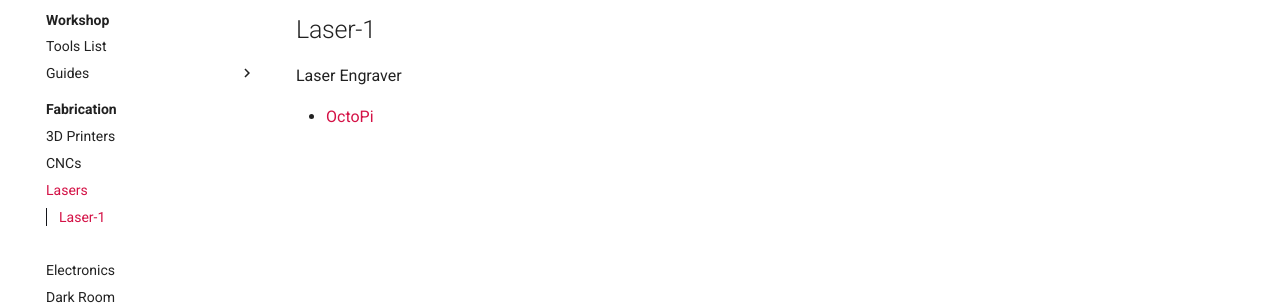
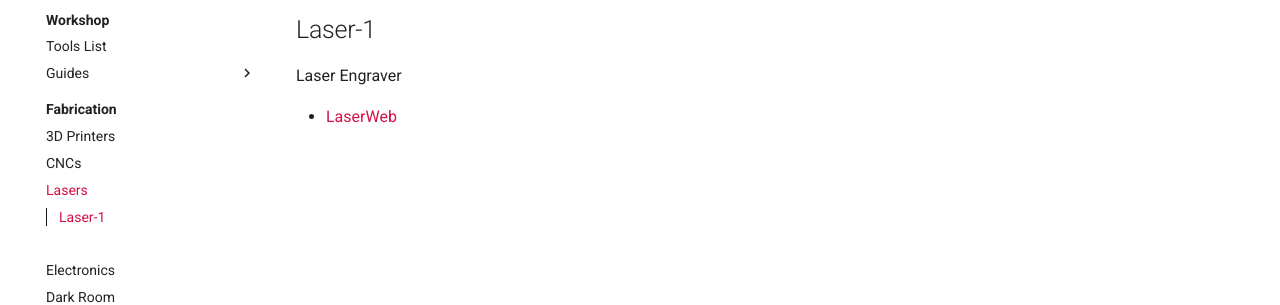
Before and after one commit to leigh-hackspace/HackspaceWiki, an MkDocs documentation site: the page built from docs/facilities/fabrication/lasers.md, in a window 1280 px wide. Shown: the part 256-561 px from the top of the page. Built offline with MkDocs 1.6.1 and Material for MkDocs 9.7.7, drawn with Linux system fonts in a browser that asks for light colours; comment, search, counter and statistics services are not loaded; the version menu is left out.

Commit message:
Its a Laser, on the Web! LASERWEB!

```diff
--- a/docs/facilities/fabrication/lasers.md
+++ b/docs/facilities/fabrication/lasers.md
@@ -4,4 +4,4 @@
 
 Laser Engraver
 
-* [OctoPi](http://laser-1.int.leighhack.org)
+* [LaserWeb](http://laser-1.int.leighhack.org)
```
